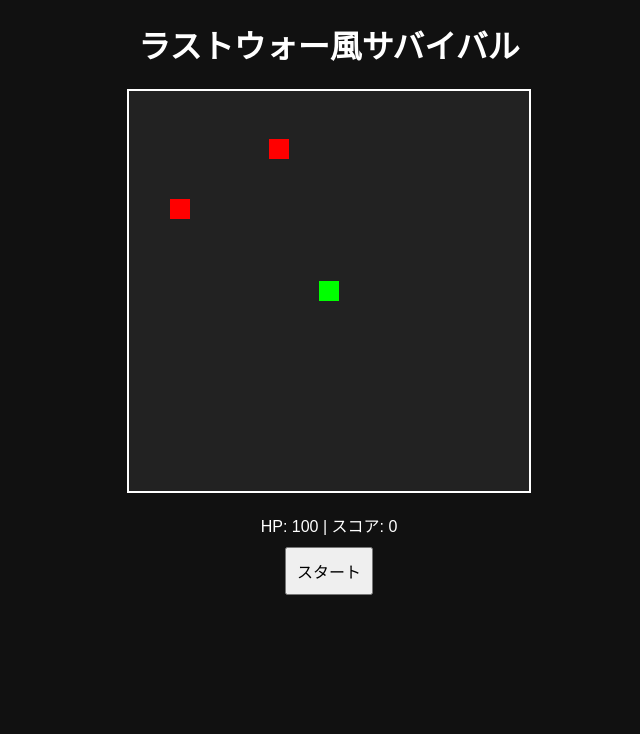
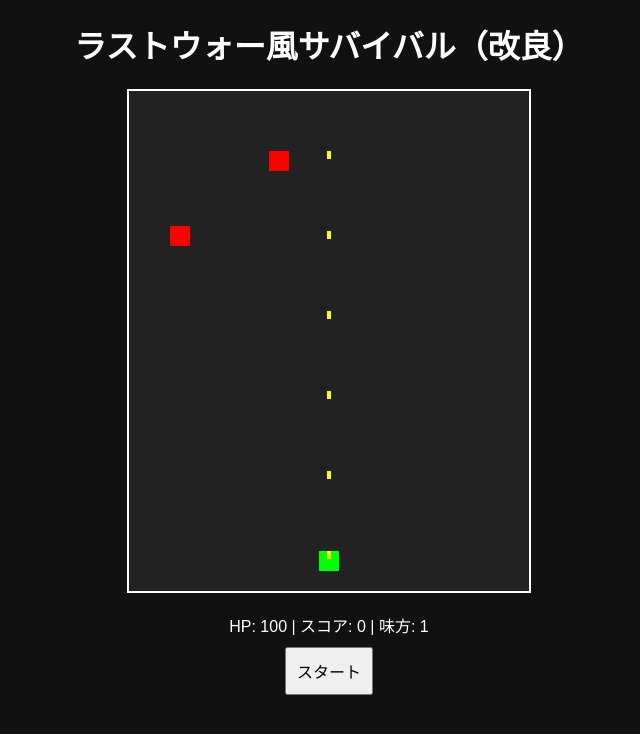
Before and after one commit to umeno08/gatya2, a plain HTML site: page index.html in a window 1280 px wide. Both pictures are taken after a click on the button "スタート". Shown: the whole page, without its empty margins (311-951 px from the left). Drawn offline with Linux system fonts and the light colour scheme.

Commit message:
Update index.html

```diff
--- a/index.html
+++ b/index.html
@@ -2,167 +2,136 @@
 <html lang="ja">
 <head>
 <meta charset="UTF-8">
-<title>ラストウォー風サバイバル</title>
+<title>ラストウォー風サバイバル（改良版）</title>
 <style>
-body {
-  margin: 0;
-  font-family: Arial, sans-serif;
-  background: #111;
-  color: white;
-  text-align: center;
-}
-
-#game {
-  width: 400px;
-  height: 400px;
-  margin: 20px auto;
-  background: #222;
-  position: relative;
-  border: 2px solid white;
-}
-
-.player {
-  width: 20px;
-  height: 20px;
-  background: lime;
-  position: absolute;
-}
-
-.enemy {
-  width: 20px;
-  height: 20px;
-  background: red;
-  position: absolute;
-}
-
-.bullet {
-  width: 5px;
-  height: 5px;
-  background: yellow;
-  position: absolute;
-}
-
-#info {
-  margin-top: 10px;
-}
-
-button {
-  padding: 10px;
-  font-size: 16px;
-  margin-top: 10px;
-}
+body { margin:0; font-family:Arial, sans-serif; background:#111; color:#fff; text-align:center; }
+#game { width:400px; height:500px; margin:20px auto; background:#222; position:relative; border:2px solid #fff; overflow:hidden; }
+.player, .ally { width:20px; height:20px; position:absolute; }
+.player { background:lime; }
+.ally { background:cyan; }
+.enemy { width:20px; height:20px; background:red; position:absolute; }
+.bullet { width:4px; height:8px; background:yellow; position:absolute; }
+#info { margin-top:10px; }
+button { padding:10px; font-size:16px; margin-top:10px; }
 </style>
 </head>
 <body>
-
-<h1>ラストウォー風サバイバル</h1>
+<h1>ラストウォー風サバイバル（改良）</h1>
 <div id="game"></div>
-<div id="info">HP: <span id="hp">100</span> | スコア: <span id="score">0</span></div>
+<div id="info">HP: <span id="hp">100</span> | スコア: <span id="score">0</span> | 味方: <span id="allyCount">1</span></div>
 <button onclick="startGame()">スタート</button>
 
 <script>
 const game = document.getElementById("game");
-let player, hp, score, enemies = [], bullets = [], gameLoop;
+let player, hp, score, enemies=[], bullets=[], allies=[];
+let loopId, spawnId, shootId;
 
-function startGame() {
-  game.innerHTML = "";
-  enemies = [];
-  bullets = [];
-  hp = 100;
-  score = 0;
+function startGame(){
+  game.innerHTML="";
+  enemies=[]; bullets=[]; allies=[];
+  hp=100; score=0;
+  player = create("player",190,460);
+  allies.push(player);
   updateUI();
 
-  player = createDiv("player", 190, 190);
-
-  document.onkeydown = movePlayer;
-
-  gameLoop = setInterval(loop, 50);
-  setInterval(spawnEnemy, 1000);
+  document.onkeydown = move;
+  loopId = setInterval(loop,40);
+  spawnId = setInterval(spawnEnemy,1000);
+  shootId = setInterval(autoShoot,400);
 }
 
-function createDiv(className, x, y) {
-  const div = document.createElement("div");
-  div.className = className;
-  div.style.left = x + "px";
-  div.style.top = y + "px";
-  game.appendChild(div);
-  return div;
+function create(cls,x,y){
+  const d=document.createElement("div");
+  d.className=cls;
+  d.style.left=x+"px";
+  d.style.top=y+"px";
+  game.appendChild(d);
+  return d;
 }
 
-function movePlayer(e) {
+function move(e){
   let x = player.offsetLeft;
-  let y = player.offsetTop;
+  if(e.key==="ArrowLeft") x-=15;
+  if(e.key==="ArrowRight") x+=15;
+  x = Math.max(0, Math.min(380,x));
 
-  if (e.key === "ArrowUp") y -= 10;
-  if (e.key === "ArrowDown") y += 10;
-  if (e.key === "ArrowLeft") x -= 10;
-  if (e.key === "ArrowRight") x += 10;
-  if (e.key === " ") shoot();
-
-  player.style.left = Math.max(0, Math.min(380, x)) + "px";
-  player.style.top = Math.max(0, Math.min(380, y)) + "px";
+  // 全員同時に移動（横だけ）
+  let diff = x - player.offsetLeft;
+  allies.forEach(a=>{
+    a.style.left = (a.offsetLeft + diff)+"px";
+  });
 }
 
-function shoot() {
-  let bullet = createDiv("bullet", player.offsetLeft + 8, player.offsetTop);
-  bullets.push(bullet);
+function autoShoot(){
+  allies.forEach(a=>{
+    let b = create("bullet", a.offsetLeft+8, a.offsetTop);
+    bullets.push(b);
+  });
 }
 
-function spawnEnemy() {
-  let x = Math.random() * 380;
-  let enemy = createDiv("enemy", x, 0);
-  enemies.push(enemy);
+function spawnEnemy(){
+  let x = Math.random()*380;
+  enemies.push(create("enemy",x,0));
 }
 
-function loop() {
-  bullets.forEach((b, bi) => {
-    b.style.top = (b.offsetTop - 10) + "px";
+function loop(){
+  bullets.forEach((b,bi)=>{
+    b.style.top = (b.offsetTop-8)+"px";
 
-    enemies.forEach((e, ei) => {
-      if (collision(b, e)) {
-        game.removeChild(b);
-        game.removeChild(e);
-        bullets.splice(bi, 1);
-        enemies.splice(ei, 1);
-        score += 10;
+    enemies.forEach((e,ei)=>{
+      if(hit(b,e)){
+        remove(b); remove(e);
+        bullets.splice(bi,1);
+        enemies.splice(ei,1);
+        score+=10;
+
+        // 一定確率で味方倍増
+        if(Math.random()<0.2){ multiplyAllies(); }
         updateUI();
       }
     });
   });
 
-  enemies.forEach((e, ei) => {
-    e.style.top = (e.offsetTop + 3) + "px";
-
-    if (collision(e, player)) {
-      hp -= 10;
-      game.removeChild(e);
-      enemies.splice(ei, 1);
+  enemies.forEach((e,ei)=>{
+    e.style.top = (e.offsetTop+3)+"px";
+    if(hit(e,player)){
+      hp-=10;
+      remove(e);
+      enemies.splice(ei,1);
       updateUI();
-
-      if (hp <= 0) endGame();
+      if(hp<=0) end();
     }
   });
 }
 
-function collision(a, b) {
-  return !(
-    a.offsetTop > b.offsetTop + 20 ||
-    a.offsetTop + 5 < b.offsetTop ||
-    a.offsetLeft > b.offsetLeft + 20 ||
-    a.offsetLeft + 5 < b.offsetLeft
-  );
+function multiplyAllies(){
+  let current = [...allies];
+  current.forEach(a=>{
+    let nx = Math.max(0, Math.min(380, a.offsetLeft + (Math.random()*40-20)));
+    let ny = a.offsetTop;
+    let newAlly = create("ally", nx, ny);
+    allies.push(newAlly);
+  });
 }
 
-function updateUI() {
-  document.getElementById("hp").textContent = hp;
-  document.getElementById("score").textContent = score;
+function hit(a,b){
+  return !(a.offsetTop > b.offsetTop+20 || a.offsetTop+8 < b.offsetTop || a.offsetLeft > b.offsetLeft+20 || a.offsetLeft+4 < b.offsetLeft);
 }
 
-function endGame() {
-  clearInterval(gameLoop);
-  alert("ゲームオーバー！ スコア: " + score);
+function remove(el){ if(el && el.parentNode) el.parentNode.removeChild(el); }
+
+function updateUI(){
+  document.getElementById("hp").textContent=hp;
+  document.getElementById("score").textContent=score;
+  document.getElementById("allyCount").textContent=allies.length;
+}
+
+function end(){
+  clearInterval(loopId);
+  clearInterval(spawnId);
+  clearInterval(shootId);
+  alert("ゲームオーバー！ スコア:"+score);
 }
 </script>
-
 </body>
 </html>
```
